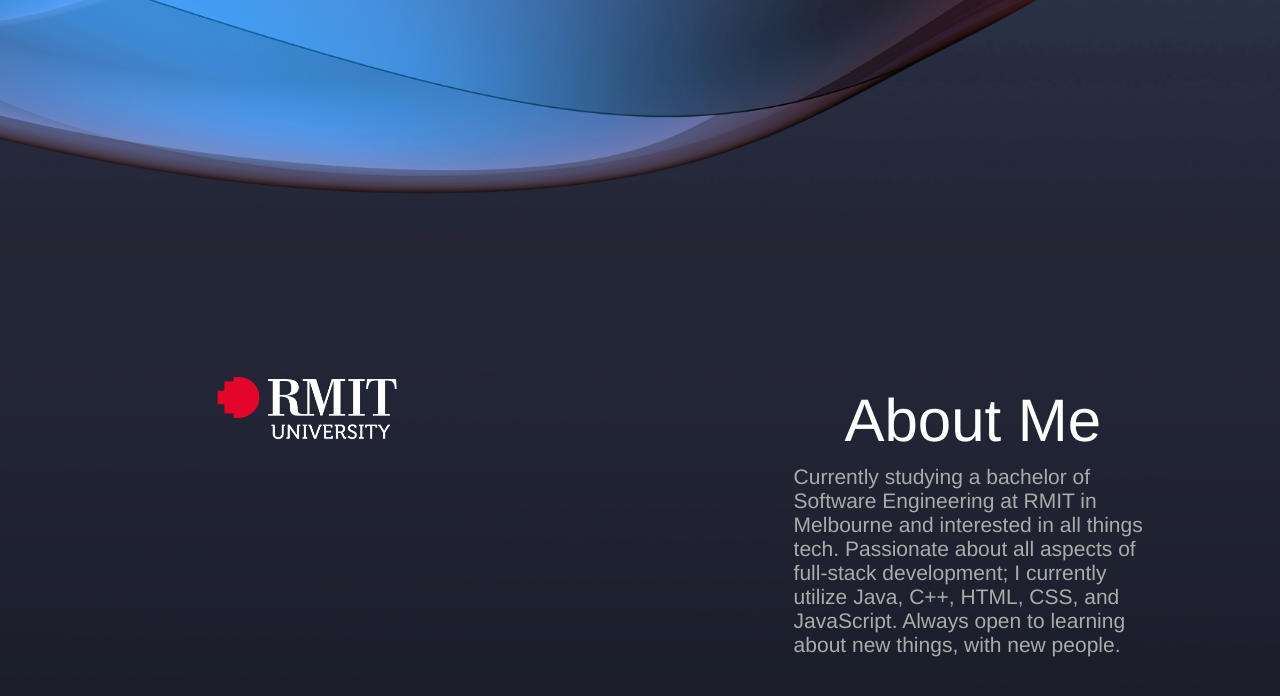
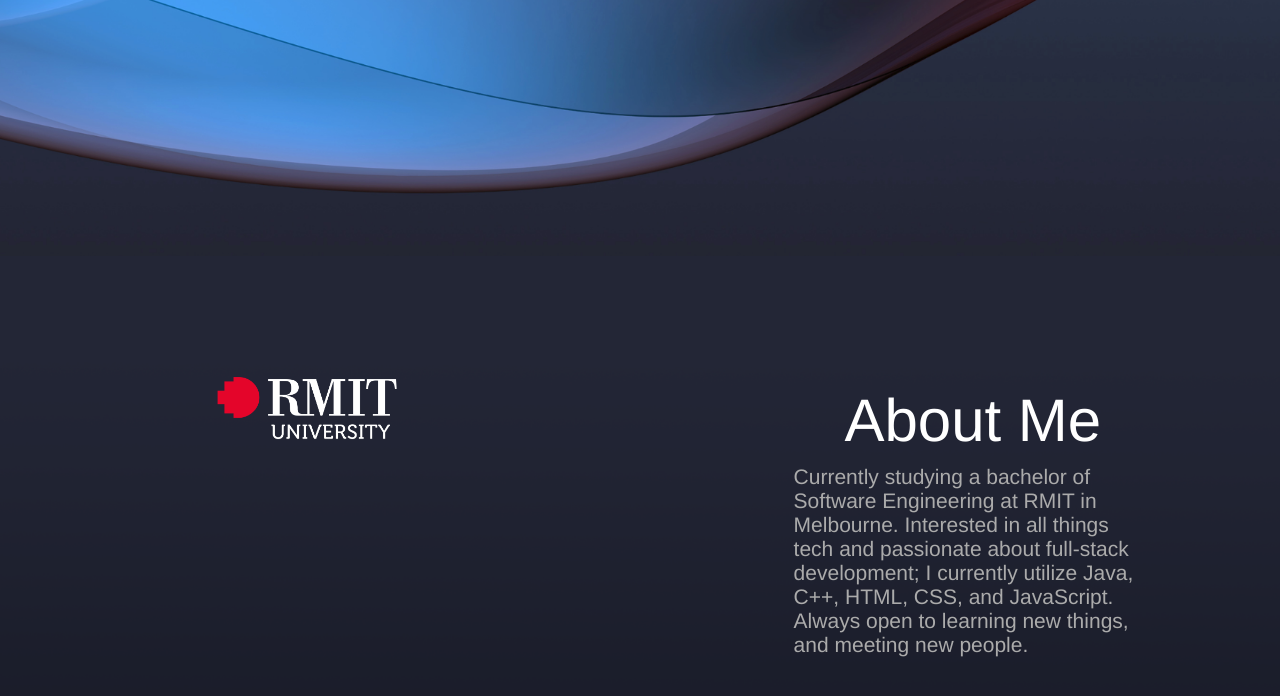
Before and after one commit to bryn-ph/github_portfolio, a plain HTML site: page index.html in a window 1280 px wide. Shown: the part 544-1240 px from the top of the page. Drawn offline with Linux system fonts and the light colour scheme.

Commit message:
updated about section

```diff
--- a/index.html
+++ b/index.html
@@ -36,7 +36,7 @@
             </div>
             <div class="about-col-2">
                 <h1 class = "sub-title">About Me</h1>
-                <p class = "sub-text">Currently studying a bachelor of Software Engineering at RMIT in Melbourne and interested in all things tech. Passionate about all aspects of full-stack development; I currently utilize Java, C++, HTML, CSS, and JavaScript. Always open to learning about new things, with new people.</p>
+                <p class = "sub-text">Currently studying a bachelor of Software Engineering at RMIT in Melbourne. Interested in all things tech and passionate about full-stack development; I currently utilize Java, C++, HTML, CSS, and JavaScript. Always open to learning new things, and meeting new people.</p>
             </div>
         </div>
     </div>
```
